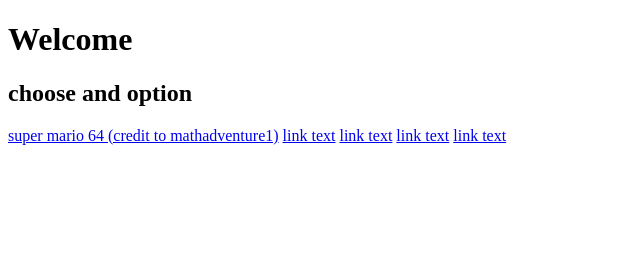
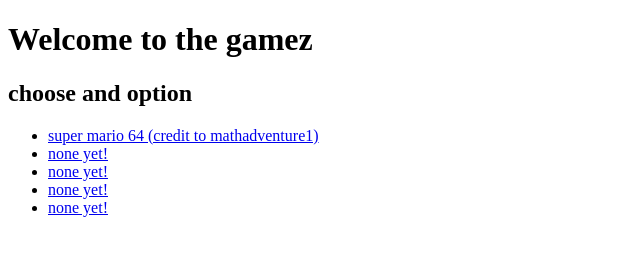
Before and after one commit to YourLocalTechGuy/YourLocalTechGuy.github.io, a plain HTML site: page gamez/index.html in a window 1280 px wide. Shown: the whole page, without its empty margins (0-640 px from the left). Drawn offline with Linux system fonts and the light colour scheme.

Commit message:
Update index.html

```diff
--- a/gamez/index.html
+++ b/gamez/index.html
@@ -28,13 +28,18 @@
 <title>home</title>
 <meta name="generator" content="Geany 1.38" />
 </head>
-<h1>Welcome</h1>
+<h1>Welcome to the gamez</h1>
 <h2>choose and option</h2>
-<a href="sm64/index.html">super mario 64 (credit to mathadventure1)</a>
-<a href="url">link text</a>
-<a href="url">link text</a>
-<a href="url">link text</a>
-<a href="url">link text</a>
+<ul>
+
+ <li><a href="sm64/index.html">super mario 64 (credit to mathadventure1)</a></li>
+ <li><a href="url">none yet!</a></li>
+ <li><a href="url">none yet!</a></li>
+ <li><a href="url">none yet!</a></li>
+ <li><a href="url">none yet!</a></li>
+
+
+</ul>
 <body>
 
 </body>
```
